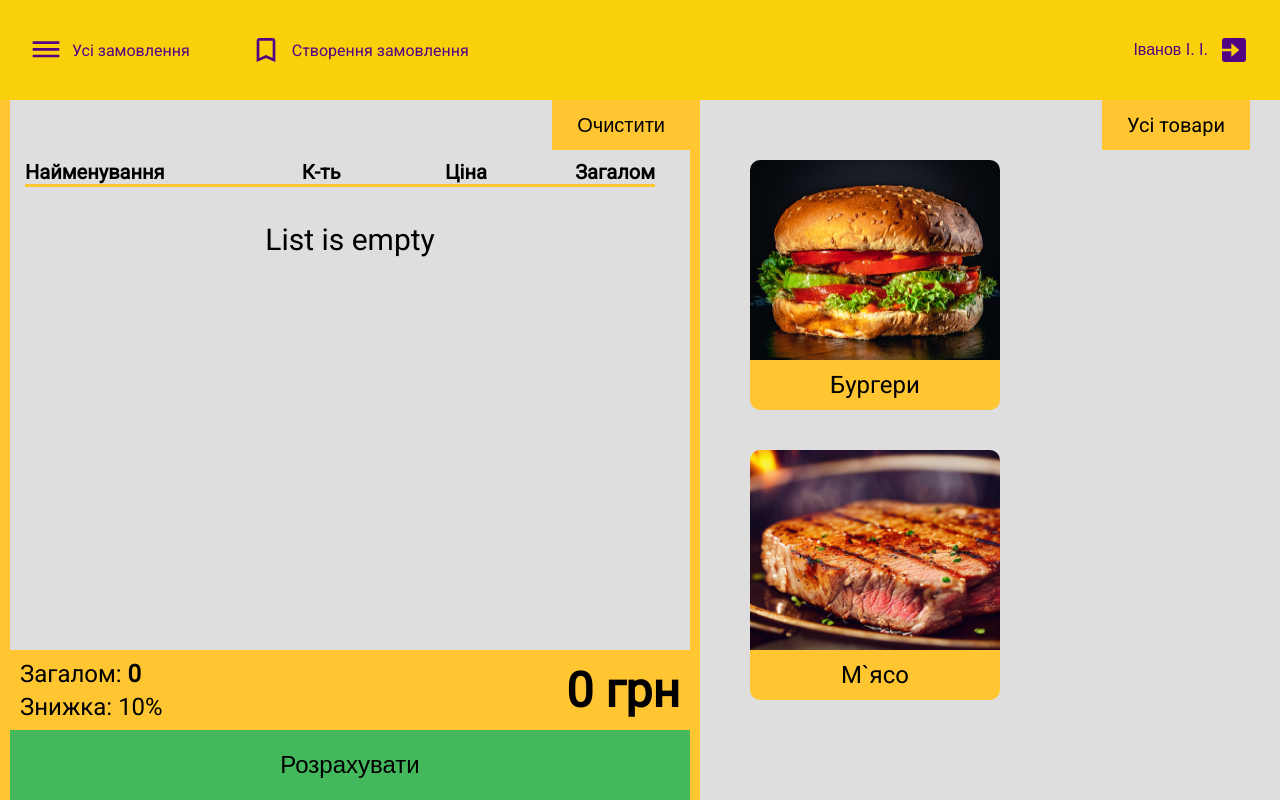
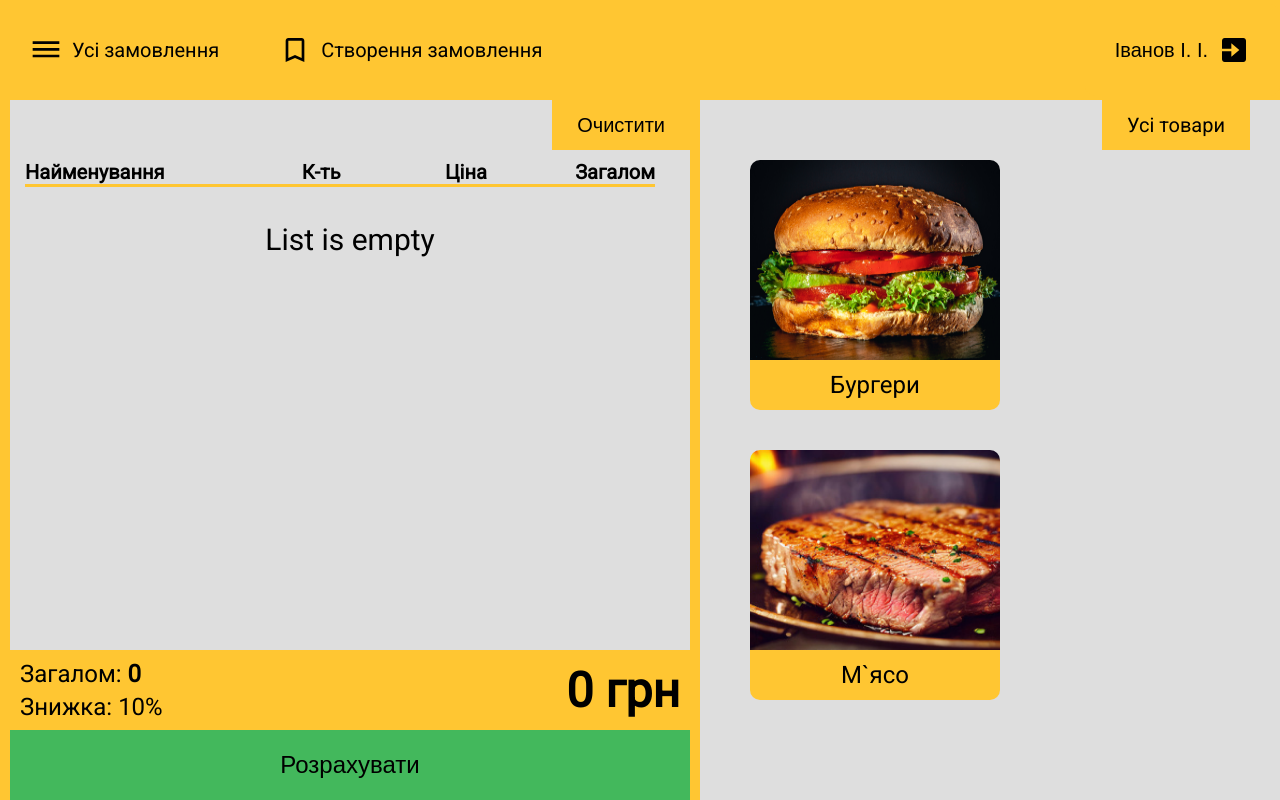
Before and after one commit to EvgenePirat/FiestaFoodProd, a React (Vite) app in the folder frontend/: page /auth in a window 1280 px wide. Both pictures are taken after a click on the button "Увійти". Built offline with nearby package versions, Linux system fonts and the light colour scheme.

Commit message:
fix: adjust colors and header font-size

```diff
--- a/frontend/src/components/Header/Header.module.scss
+++ b/frontend/src/components/Header/Header.module.scss
@@ -13,6 +13,10 @@
       list-style: none;
 
       .element {
+        .link-text {
+          font-size: 2rem;
+        }
+
         & > * {
           padding: 3rem;
           border-radius: 10px;
@@ -31,7 +35,7 @@
 
   .icon {
     font-size: 32px;
-    color: $colorPrimary;
+    color: $colorLink;
   }
 
   .user {
@@ -40,5 +44,7 @@
     gap: 10px;
     padding: 3rem;
     font-weight: 400;
+    font-size: 2rem;
+    color: $colorLink;
   }
 }
--- a/frontend/src/components/Header/Header.tsx
+++ b/frontend/src/components/Header/Header.tsx
@@ -17,13 +17,13 @@ export default function Header() {
           <li className={styles['element']}>
             <Link to="/">
               <MdDehaze className={styles['icon']} />
-              <span>Усі замовлення</span>
+              <span className={styles['link-text']}>Усі замовлення</span>
             </Link>
           </li>
           <li className={styles['element']}>
             <Link to="/">
               <MdOutlineBookmarkBorder className={styles['icon']} />
-              <span>Створення замовлення</span>
+              <span className={styles['link-text']}>Створення замовлення</span>
             </Link>
           </li>
         </ul>
--- a/frontend/src/components/Input/Input.module.scss
+++ b/frontend/src/components/Input/Input.module.scss
@@ -6,7 +6,7 @@
   border-radius: 10px;
   border: none;
   color: $colorPrimary;
-  background-color: $colorSecondary;
+  background-color: $colorAuthPage;
   font-weight: bold;
   outline: none;
 }
--- a/frontend/src/components/Link/Link.module.scss
+++ b/frontend/src/components/Link/Link.module.scss
@@ -5,7 +5,7 @@
   align-items: center;
   gap: 10px;
   text-decoration: none;
-  color: $colorPrimary;
+  color: $colorLink;
   font-size: 1.6rem;
   font-weight: normal;
   transition: background-color .3s ease;
--- a/frontend/src/pages/AuthPage/AuthPage.module.scss
+++ b/frontend/src/pages/AuthPage/AuthPage.module.scss
@@ -30,5 +30,9 @@
         font-size: 1.6rem;
       }
     }
+
+    .login {
+      background-color: $colorAuthPage;
+    }
   }
 }
--- a/frontend/src/pages/AuthPage/AuthPage.tsx
+++ b/frontend/src/pages/AuthPage/AuthPage.tsx
@@ -50,7 +50,9 @@ export default function AuthPage() {
             required
           />
         </div>
-        <Button onClick={() => handleAuth()}>Увійти</Button>
+        <Button className={styles['login']} onClick={() => handleAuth()}>
+          Увійти
+        </Button>
       </div>
     </div>
   );
--- a/frontend/src/pages/CreateOrderPage/components/AsideBar/AsideBar.module.scss
+++ b/frontend/src/pages/CreateOrderPage/components/AsideBar/AsideBar.module.scss
@@ -3,8 +3,8 @@
 
 .aside-bar {
   width: 700px;
-  border-left: $border1;
-  border-right: $border1;
+  border-left: $pageBorder;
+  border-right: $pageBorder;
   display: flex;
   flex-direction: column;
   gap: 10px;
@@ -32,7 +32,7 @@
     @include gridTableLayout();
     margin-bottom: 5px;
     margin-right: 20px;
-    border-bottom: 3px solid $colorApp1;
+    border-bottom: 3px solid $colorSecondary;
     font-size: 2rem;
     font-weight: bold;
   }
@@ -59,7 +59,7 @@
   display: flex;
   justify-content: space-between;
   align-items: center;
-  background-color: $colorApp1;
+  background-color: $colorSecondary;
 
   .info {
     display: flex;
@@ -81,7 +81,7 @@
 .create-btn {
   height: 70px;
   width: 100%;
-  background-color: $colorApp2;
+  background-color: $colorSuccess;
   display: flex;
   align-items: center;
   justify-content: center;
--- a/frontend/src/pages/CreateOrderPage/components/ProductCard/ProductCard.module.scss
+++ b/frontend/src/pages/CreateOrderPage/components/ProductCard/ProductCard.module.scss
@@ -24,5 +24,5 @@
   display: flex;
   align-items: center;
   justify-content: center;
-  background-color: $colorApp1;
+  background-color: $colorSecondary;
 }
--- a/frontend/src/pages/CreateOrderPage/components/ProductCardList/ProductCardList.module.scss
+++ b/frontend/src/pages/CreateOrderPage/components/ProductCardList/ProductCardList.module.scss
@@ -15,7 +15,7 @@
 
   a {
     text-decoration: none;
-    color: initial
+    color: $colorLink
   }
 }
 
--- a/frontend/src/scss/mixins.scss
+++ b/frontend/src/scss/mixins.scss
@@ -11,7 +11,7 @@
 }
 
 @mixin bookmark {
-  background-color: $colorApp1;
+  background-color: $colorSecondary;
   font-size: 2rem;
   height: 50px;
   padding: 0 25px;
--- a/frontend/src/scss/variables.scss
+++ b/frontend/src/scss/variables.scss
@@ -1,5 +1,5 @@
 $colorPrimary: #520383;
-$colorSecondary: #FAD00A;
+$colorSecondary: #FFC632;
 $colorSecondaryHover: #F5D56C;
 $colorSecondaryActive: #E0BA00;
 
@@ -7,16 +7,19 @@ $colorBorder: #000000;
 
 $colorBack: #DEDEDE;
 
-$colorApp1: #FFC632;
-$colorApp2: #43B85C;
+$colorAuthPage: #FAD00A;
+
+$colorSuccess: #43B85C;
 
 $colorOrderItemBack: #AEAEAE;
 
 $colorScrollbar: #CECECE;
 $colorScrollbarHover: #BABABA;
 
+$colorLink: #000000;
+
 $heightProductCardTitle: 50px;
 
-$border1: 10px solid $colorApp1;
+$pageBorder: 10px solid $colorSecondary;
 
 $scrollbarWidth: 10px;
```
